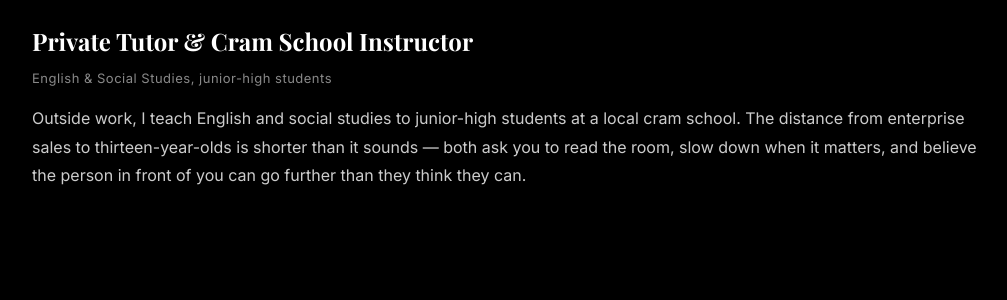
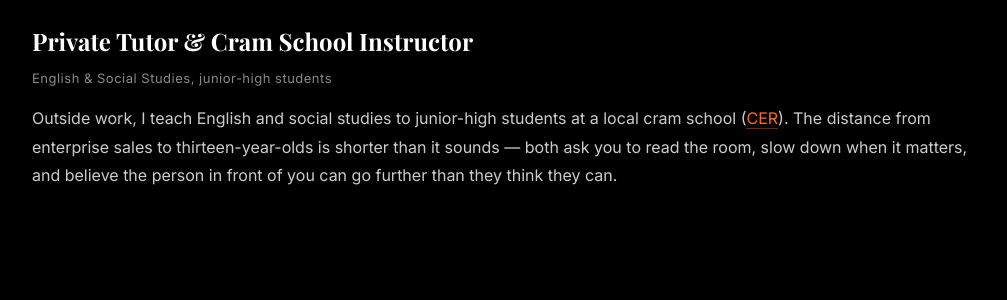
Before and after one commit to cer-apple/portfolio, a Django app: page /en/work/ in a window 1280 px wide. Shown: the part 1879-2179 px from the top of the page, without its empty margins (128-1135 px from the left). Run offline with Django 5.2, Linux system fonts and the light colour scheme.

Commit message:
Link cram school (CER) to its Yahoo Map page
Adds an inline orange-accent link on (CER) inside the side-job
description on the WORK page, pointing to the Gunma cram school
Yahoo Map listing. The URL is passed via {% blocktrans with %} so
it stays out of the translatable string.

Co-Authored-By: Claude Opus 4.7 (1M context) <noreply@anthropic.com>

```diff
--- a/static/main/css/style.css
+++ b/static/main/css/style.css
@@ -93,6 +93,19 @@ body {
 
 .lang-sep {
     color: #555;
+}
+
+/* Inline accent link inside work descriptions */
+.work-link {
+    color: var(--accent-orange);
+    text-decoration: none;
+    border-bottom: 1px solid rgba(255, 107, 26, 0.4);
+    transition: opacity 0.3s ease, border-color 0.3s ease;
+}
+
+.work-link:hover {
+    opacity: 0.85;
+    border-bottom-color: var(--accent-orange);
 }
 
 @media (max-width: 768px) {
--- a/templates/work.html
+++ b/templates/work.html
@@ -54,7 +54,7 @@
             <h3 class="work-position">{% trans "Private Tutor & Cram School Instructor" %}</h3>
             <p class="work-company">{% trans "English & Social Studies, junior-high students" %}</p>
             <p class="work-description">
-                {% blocktrans %}Outside work, I teach English and social studies to junior-high students at a local cram school. The distance from enterprise sales to thirteen-year-olds is shorter than it sounds — both ask you to read the room, slow down when it matters, and believe the person in front of you can go further than they think they can.{% endblocktrans %}
+                {% blocktrans with cram_url="https://map.yahoo.co.jp/v3/place/K7ZzGd28VGM" %}Outside work, I teach English and social studies to junior-high students at a local cram school (<a href="{{ cram_url }}" target="_blank" rel="noopener noreferrer" class="work-link">CER</a>). The distance from enterprise sales to thirteen-year-olds is shorter than it sounds — both ask you to read the room, slow down when it matters, and believe the person in front of you can go further than they think they can.{% endblocktrans %}
             </p>
         </div>
     </div>
```
Also changed, not shown: locale/en/LC_MESSAGES/django.po, locale/ja/LC_MESSAGES/django.po.
